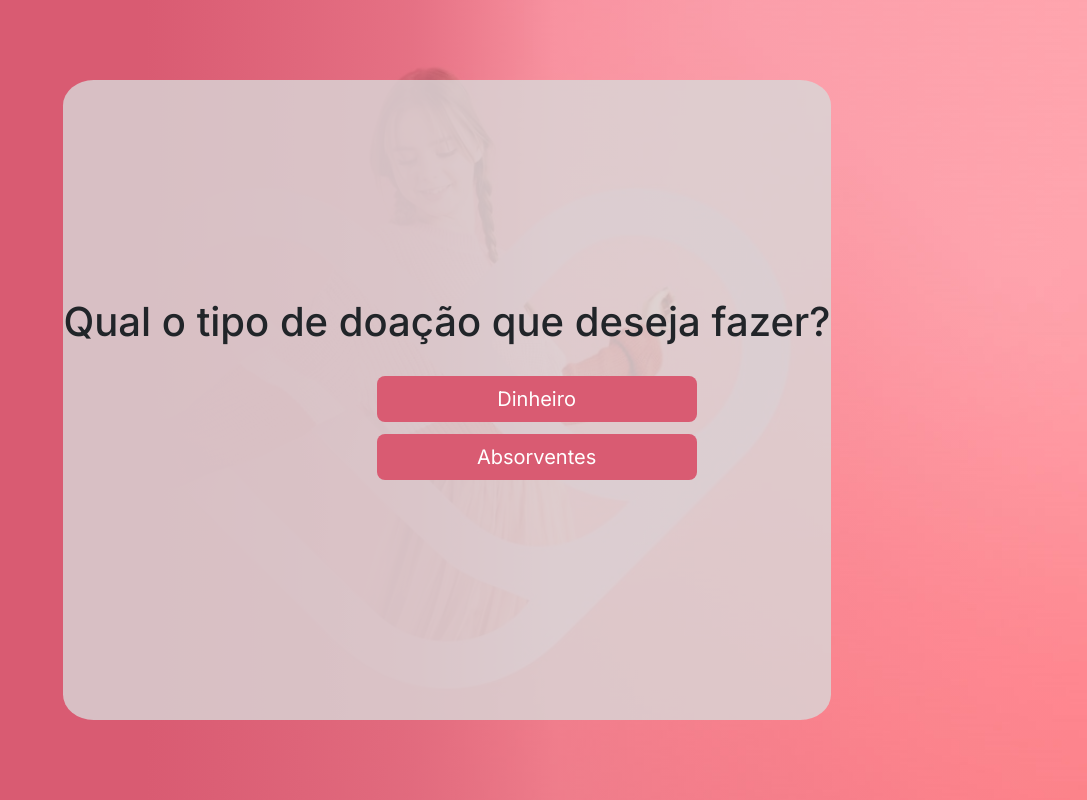
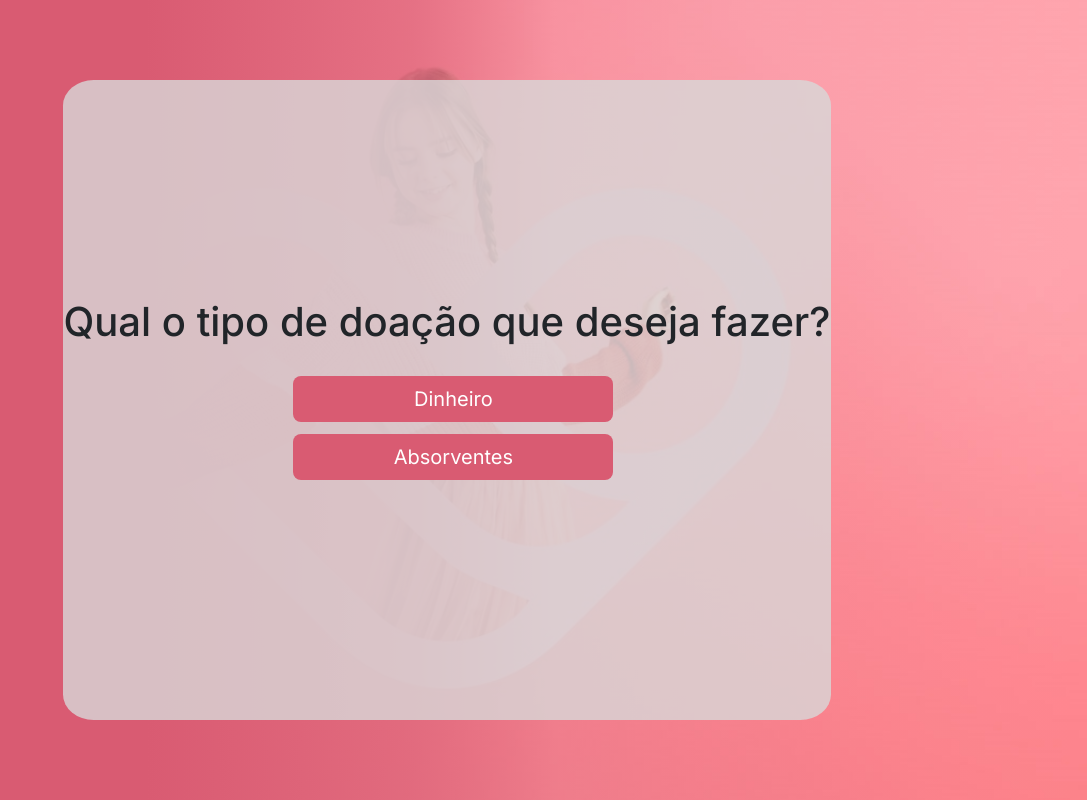
Before and after one commit to duduvf11/Certificadora-Identitaria, a React (Vite) app in the folder frontend/certficadora-identitaria/: page /donation in a window 1280 px wide. Shown: the whole page, without its empty margins (193-1280 px from the left). Built offline with nearby package versions, Linux system fonts and the light colour scheme.

Commit message:
Update donation.css

```diff
--- a/frontend/certficadora-identitaria/src/components/donation/donation.css
+++ b/frontend/certficadora-identitaria/src/components/donation/donation.css
@@ -14,7 +14,6 @@
     display: flex;
     flex-direction: column;
     align-items: stretch;
-    width: 20%;
     margin: 2%;
 
 }
```
